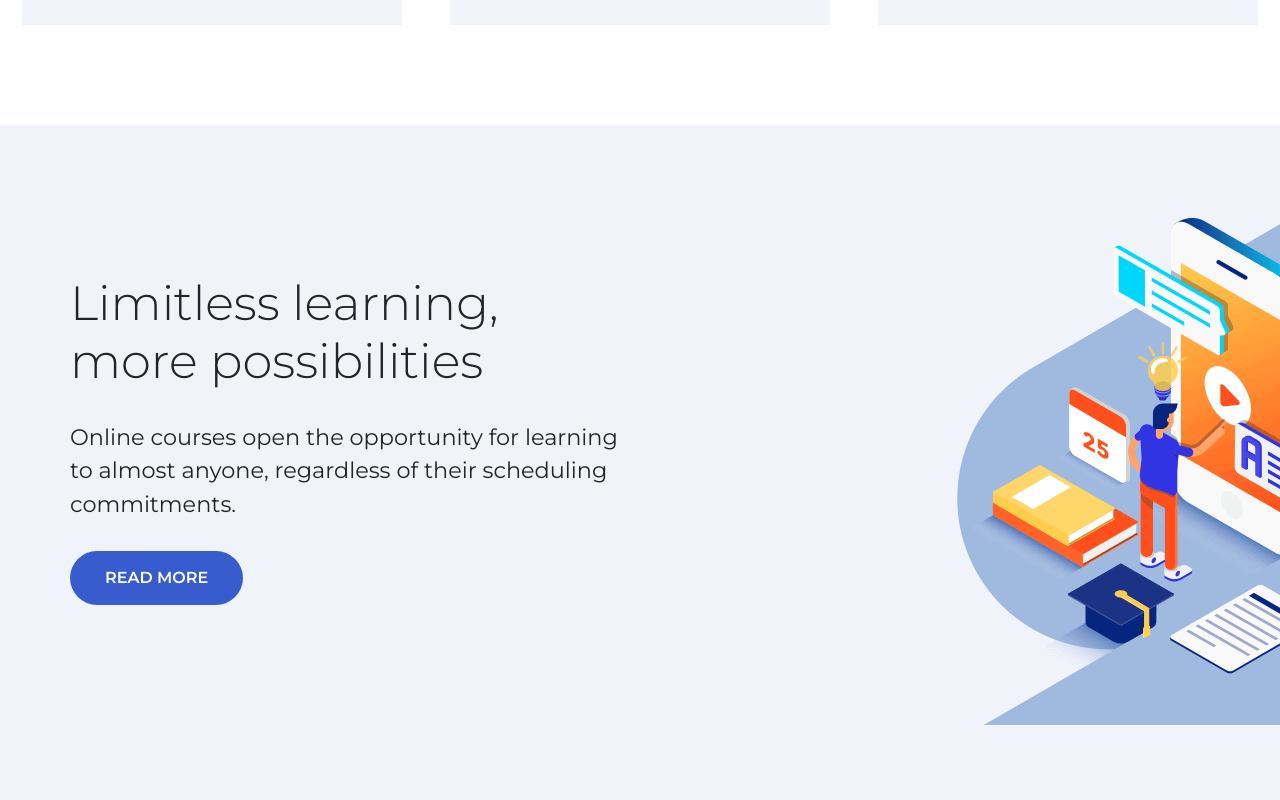
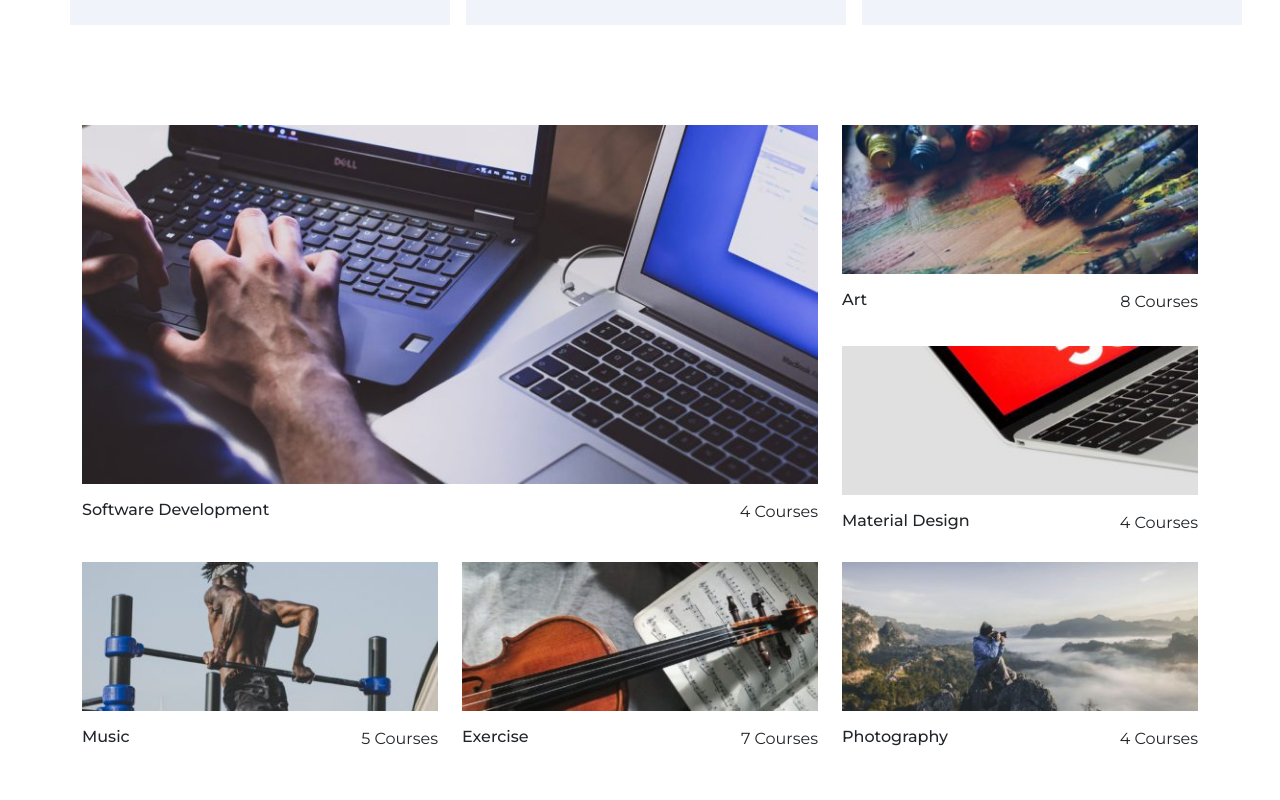
Before and after one commit to valeriobartoletti97/proj-html-vuejs, a Vue app: page / in a window 1280 px wide. Shown: the part 1120-1920 px from the top of the page. Built offline with nearby package versions, Linux system fonts and the light colour scheme.

Commit message:
added hero card component

```diff
--- /dev/null
+++ b/src/components/HeroCardComponent.vue
@@ -0,0 +1,30 @@
+<template>
+    <img class="mb-3" :src="`/images/` + img" :alt="title">
+    <div class="d-flex justify-content-between">
+        <h6>{{ title }}</h6>
+        <span>{{ courseNumber }} Courses</span>
+    </div>
+</template>
+
+<script>
+import {store} from '../data/store'
+    export default {
+        name:'HeroCardComponent',
+        props:{
+           img:String,
+           title:String,
+           courseNumber:String
+        },
+        data(){
+            return{
+                store
+            }
+        }
+    }
+</script>
+
+<style lang="scss" scoped>
+img{
+        width:100%
+    }
+</style>
--- a/src/components/HeroComponent.vue
+++ b/src/components/HeroComponent.vue
@@ -22,13 +22,13 @@
     </div>
   </div>
   <div class="container course-card-wrapper">
-    <div class="row flex-nowrap justify-content-center">
-        <div class="col-4 course-card me-5">
+    <div class="row flex-nowrap">
+        <div class="col-4 course-card me-3">
             <i class="fa-solid fa-earth-europe d-block mb-4"></i>
             <h5 class="mb-4">Worldwide Trends</h5>
             <p>Our services and collections adhere to cutting-edge solutions in the design world.</p>
         </div>
-        <div class="col-4 course-card me-5">
+        <div class="col-4 course-card me-3">
             <i class="fa-solid fa-desktop d-block mb-4"></i>
             <h5 class="mb-4">Complex Online Education</h5>
             <p>We have everything for effective learning and delivery of assignments by students.</p>
@@ -40,16 +40,60 @@
         </div>
     </div>
   </div>
+  <div class="hero-card-wrapper">
+    <div class="container">
+        <div class="row mb-4 flex-wrap">
+            <div class="col-8 course-big">
+                <HeroCardComponent :img="this.store.categories[0].img" :title="this.store.categories[0].name" :courseNumber="this.store.categories[0].coursesNumber"/>
+            </div>
+            <div class="col-4">
+                <div class="double-card">
+                    <HeroCardComponent :img="this.store.categories[1].img" :title="this.store.categories[1].name" :courseNumber="this.store.categories[1].coursesNumber"/>
+                </div>
+                <div>
+                    <HeroCardComponent :img="this.store.categories[2].img" :title="this.store.categories[2].name" :courseNumber="this.store.categories[2].coursesNumber"/>
+            </div>
+            </div>
+        </div>
+        <div class="row">
+            <div class="col-4" v-for="(card,index) in lastCategories" :key="card.id">
+                <HeroCardComponent :img="card.img" :title="card.name" :courseNumber="card.coursesNumber"/>
+            </div>
+        </div>
+    </div>
+  </div>
 </template>
 
 <script>
+import {store} from '../data/store'
+import HeroCardComponent from './HeroCardComponent.vue';
     export default {
-        name:'HeroComponent'
-    }
+    name: "HeroComponent",
+    components: { HeroCardComponent },
+    data() {
+        return {
+            store
+        };
+    },
+    computed: {
+        lastCategories() {
+            return this.store.categories.filter(item => item.id > 3);
+        }
+    },
+}
 </script>
 
 <style lang="scss" scoped>
 @use '../assets/style/partials/variables.scss' as *;
+.hero-card-wrapper{
+    margin-bottom: 100px;
+    .double-card{
+        margin-bottom:28px
+    }
+    img{
+        width:100%;
+    }
+}
 .fa-earth-europe,.fa-desktop,.fa-calendar-check{
     color: $blue;
     font-size: 3.5em
--- a/src/data/store.js
+++ b/src/data/store.js
@@ -2,28 +2,40 @@ import {reactive} from 'vue'
 export const store = reactive ({
     categories:[
         {
-            categoryName:'Art',
-            id: 1
+            img:'cat_1-770x375.jpg',
+            name:'Software Development',
+            id:1,
+            coursesNumber: '4'
         },
         {
-            categoryName:'Exercise',
-            id: 2
+            img:'cat_2-370x155.jpg',
+            name: 'Art',
+            id:2,
+            coursesNumber: '8'
         },
         {
-            categoryName:'Material Design',
-            id: 3
+            img:'cat_3-370x155.jpg',
+            name:'Material Design',
+            id:3,
+            coursesNumber: '4'
         },
         {
-            categoryName:'Music',
-            id: 4
+            img:'cat_4-370x155.jpg',
+            name:'Music',
+            id:4,
+            coursesNumber: '5'
         },
         {
-            categoryName:'Photography',
-            id: 5
+            img:'cat_5-370x155.jpg',
+            name:'Exercise',
+            id:5,
+            coursesNumber: '7'
         },
         {
-            categoryName:'Software Development',
-            id: 6
+            img:'cat_6-370x155.jpg',
+            name:'Photography',
+            id:6,
+            coursesNumber: '4'
         },
-    ]
+    ],
 });
```
